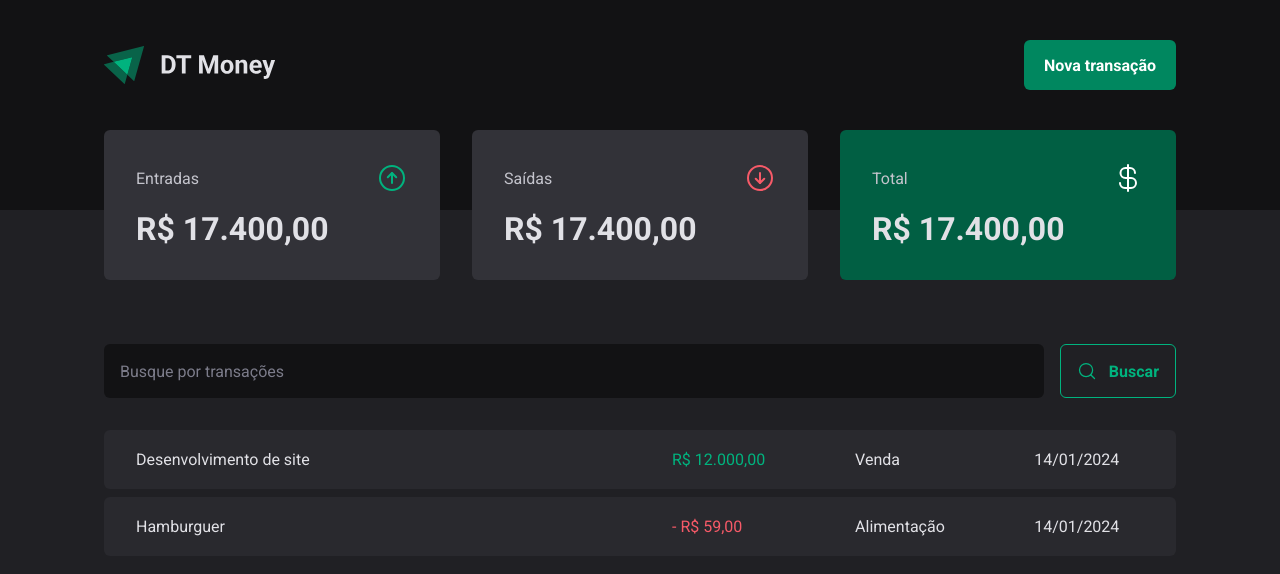
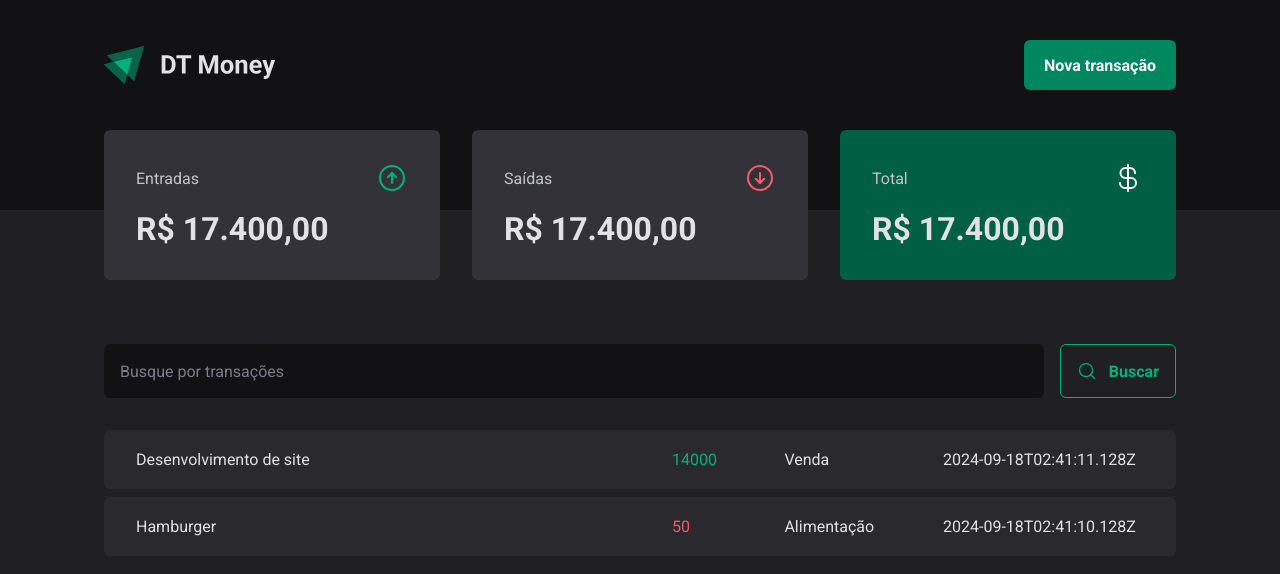
Before and after one commit to angelonetho/03-dt-money, a React (Vite) app: page / in a window 1280 px wide. Shown: the top 574 px of the page. Built offline with nearby package versions, Linux system fonts and the light colour scheme; data requests are answered from the project's data file.

Commit message:
Conexão com a API - Realizando requisição HTTP

```diff
--- a/src/pages/Transactions/index.tsx
+++ b/src/pages/Transactions/index.tsx
@@ -1,9 +1,32 @@
+import { useEffect, useState } from "react";
 import { Header } from "../../components/Header";
 import { Summary } from "../../components/Summary";
 import { SearchForm } from "./components/SearchForm";
 import { PriceHighLight, TransactionsContainer, TransactionsTable } from "./styles";
 
+interface Transaction {
+    id: number;
+    description: string;
+    type: 'income' | 'outcome'
+    price: number
+    category: string
+    createdAt: string
+}
+
 export function Transactions() {
+    const [transactions, setTransactions] = useState<Transaction[]>([])
+
+    async function loadTransactions() {
+        const response = await fetch('http://localhost:3333/transactions')
+        const data = await response.json()
+
+        setTransactions(data)
+    }
+
+    useEffect(() => {
+        loadTransactions()
+    }, [])
+
     return (
         <div>
             <Header/>
@@ -12,26 +35,20 @@
                 <SearchForm/>
                 <TransactionsTable>
                     <tbody>
-                        <tr>
-                            <td width="50%">Desenvolvimento de site</td>
-                            <td>
-                                <PriceHighLight variant="income">
-                                R$ 12.000,00
-                                </PriceHighLight>
-                            </td>
-                            <td>Venda</td>
-                            <td>14/01/2024</td>
-                        </tr>
-                        <tr>
-                            <td width="50%">Hamburguer</td>
-                            <td>
-                                <PriceHighLight variant="outcome">
-                                - R$ 59,00
-                                </PriceHighLight>
-                            </td>
-                            <td>Alimentação</td>
-                            <td>14/01/2024</td>
-                        </tr>
+                        {transactions.map(transaction => {
+                            return (
+                                <tr key={transaction.id}>
+                                    <td width="50%">{transaction.description}</td>
+                                    <td>
+                                        <PriceHighLight variant={transaction.type}>
+                                        {transaction.price}
+                                        </PriceHighLight>
+                                    </td>
+                                    <td>{transaction.category}</td>
+                                    <td>{transaction.createdAt}</td>
+                                </tr>
+                            )
+                        })}
                     </tbody>
                 </TransactionsTable>
             </TransactionsContainer>
```
